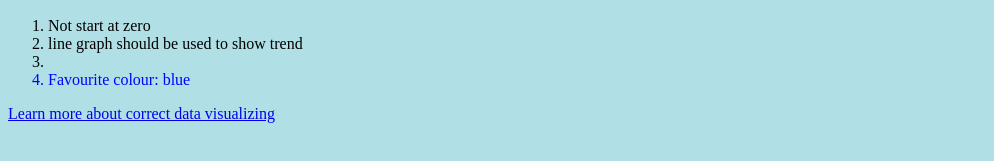
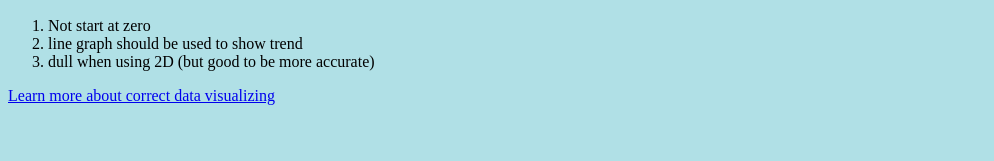
Before and after one commit to chungyin/chungyin.github.io, a plain HTML site: page homework1.html in a window 1280 px wide. Shown: the part 487-648 px from the top of the page, without its empty margins (0-994 px from the left). Drawn offline with Linux system fonts and the light colour scheme.

Commit message:
Update homework1.html

```diff
--- a/homework1.html
+++ b/homework1.html
@@ -13,9 +13,8 @@
 <h2 style="color:red;"> Wrong points </h2>
   <ol type="1">
     <li>Not start at zero</li>
-    <li >line graph should be used to show trend</li>
-    <li ></li>
-    <li style="color:blue;">Favourite colour: blue </li>
+    <li>line graph should be used to show trend</li>
+    <li>dull when using 2D (but good to be more accurate)</li>
   </ol>
 <p align="centre" style="color:blue;">
   <a href="http://initiumlab.com/blog/20151012-visualization-via-jobs/">Learn more about correct data visualizing</a>
```
